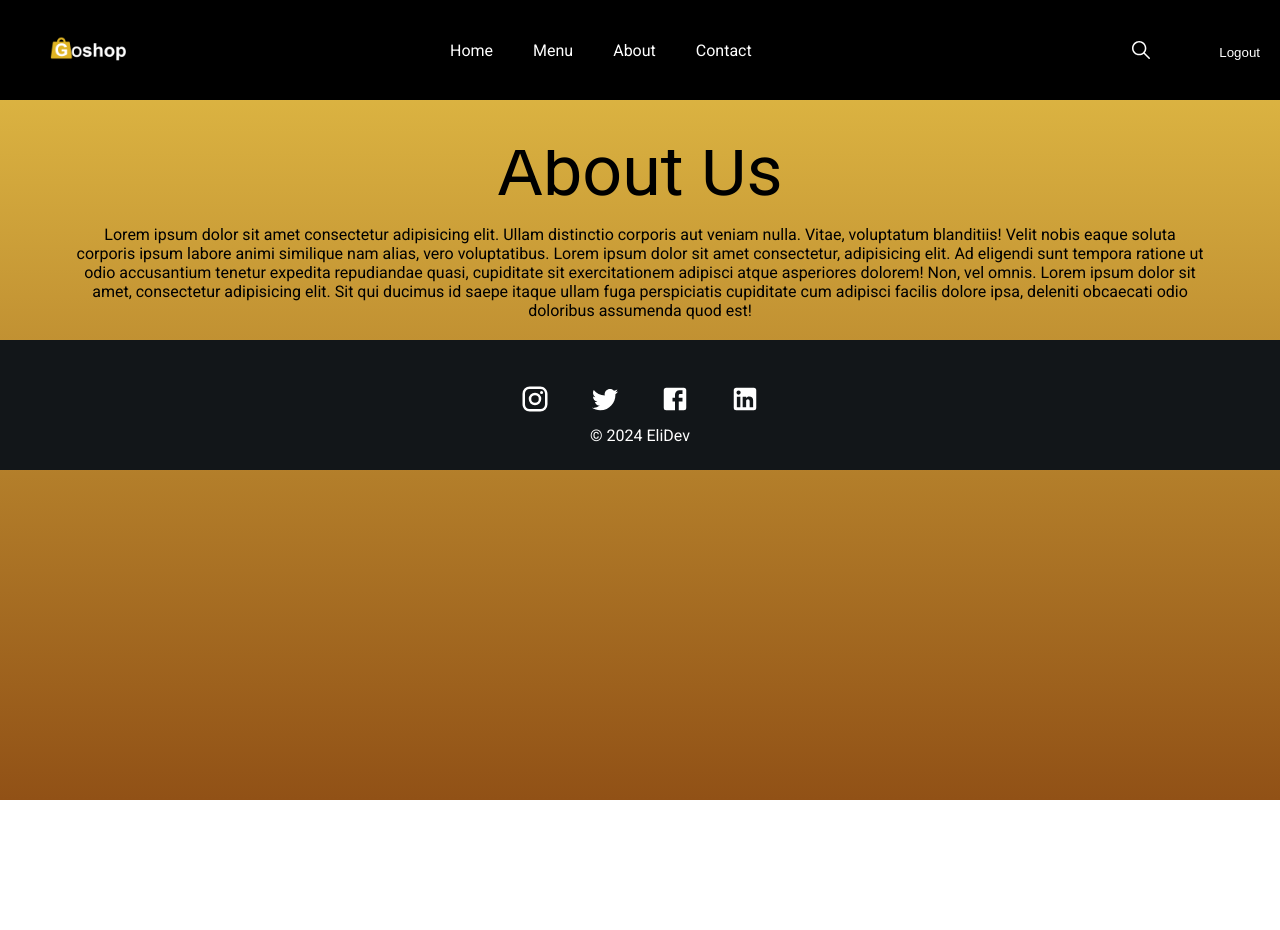
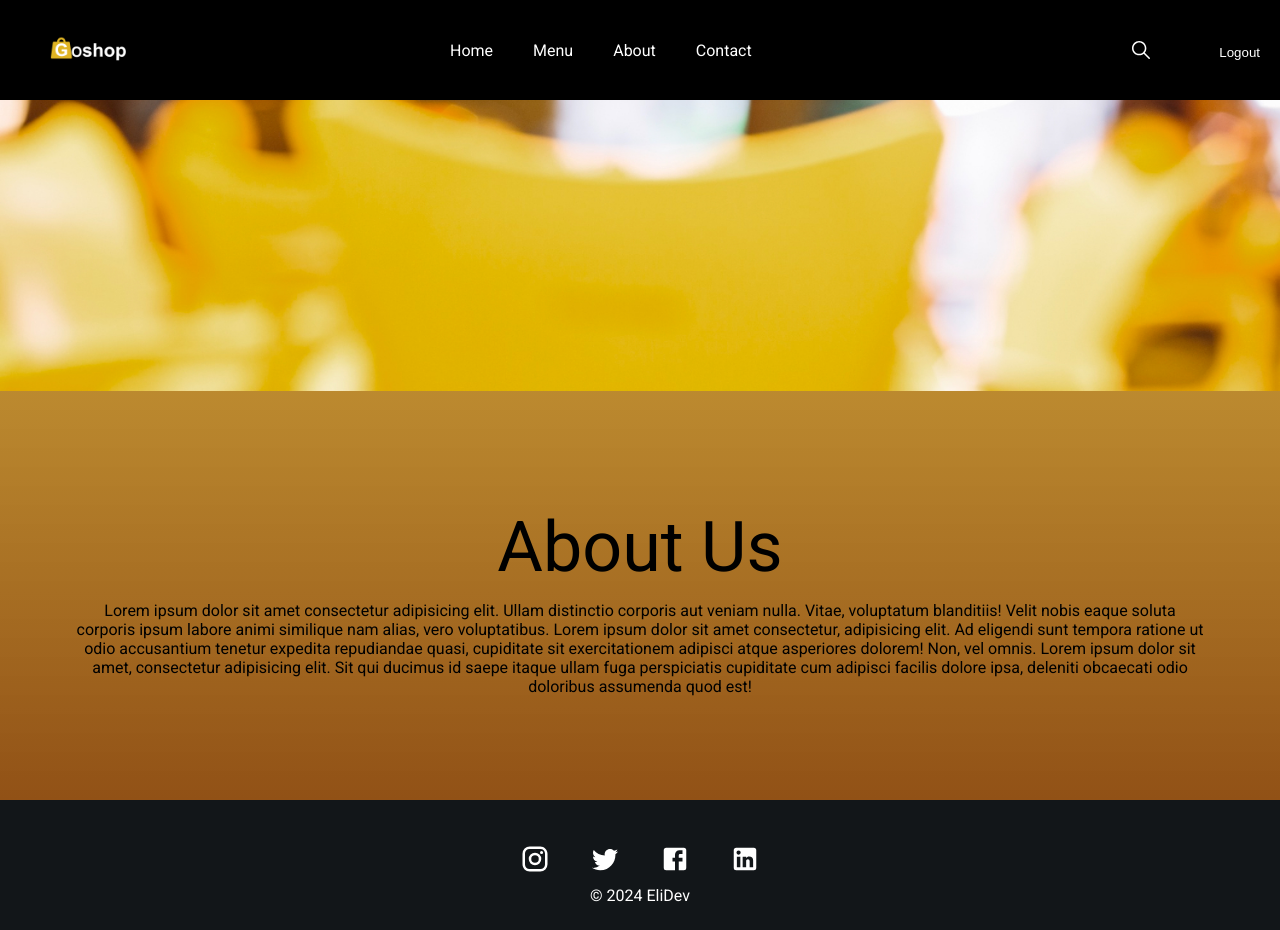
Before and after one commit to Tummiee/Go-shop-food-website-1, a React (Vite) app: page /about in a window 1280 px wide. Before the commit the page ends 800 px from the top, so only its background shows below. Built offline with nearby package versions, Linux system fonts and the light colour scheme.

Commit message:
height issue fixed in some pages

```diff
--- a/src/Styles/About.css
+++ b/src/Styles/About.css
@@ -1,7 +1,7 @@
 .about {
     width: 100%;
     padding-top: 100px;
-    height: auto;
+    height: 100vh;
     display: flex;
     flex-direction: column;
     align-items: center;
--- a/src/Styles/Contact.css
+++ b/src/Styles/Contact.css
@@ -1,7 +1,7 @@
 .contact {
   padding-top: 100px;
     width: 100%;
-    height: 90vh;
+    height: 100vh;
     display: flex;
     padding-top: 100px;
     background: hsla(46, 75%, 51%, 0.835);
--- a/src/Styles/Home.css
+++ b/src/Styles/Home.css
@@ -1,7 +1,7 @@
 .home {
     position: relative;
     width: 100%;
-    height: 90vh;
+    height: 100vh;
     padding-top: 100px;
     display: flex;
     justify-content: center;
```
